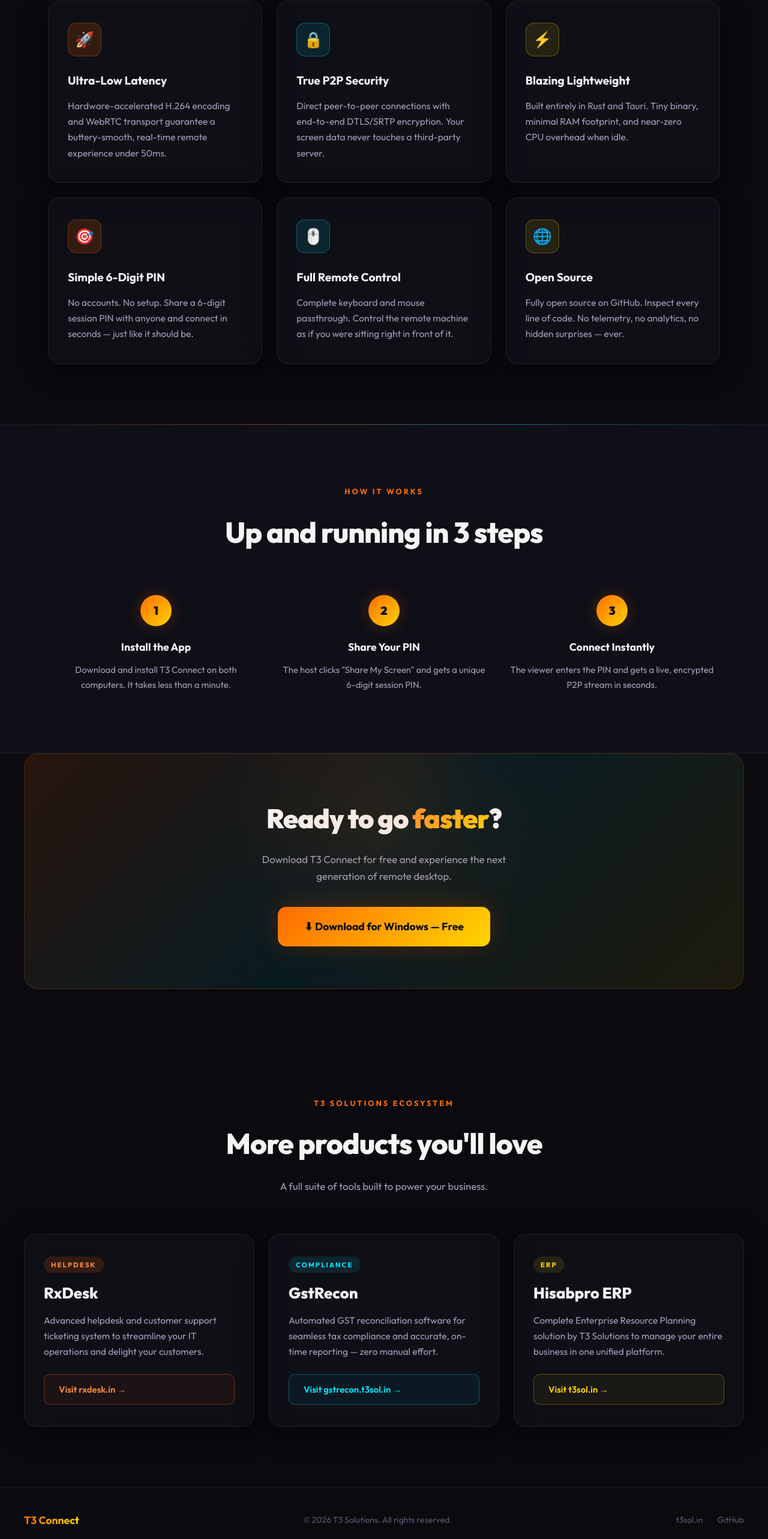
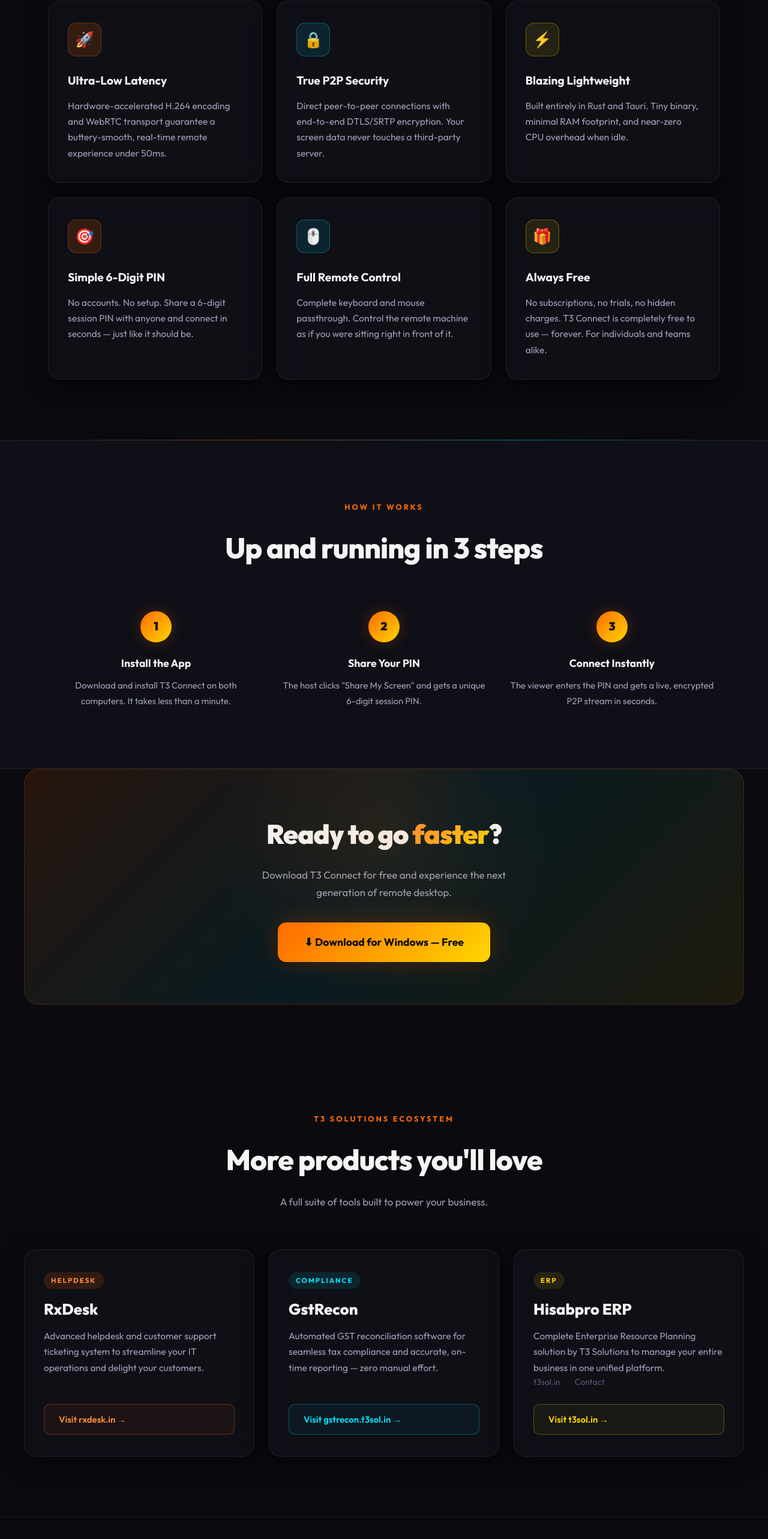
Before and after one commit to tararajchandra/t3Connect, a Next.js app in the folder t3-connect-website/: page / in a window 1280 px wide. Shown: the part 1262-3828 px from the top of the page at 60% size. Built offline with nearby package versions, Linux system fonts and the light colour scheme.

Commit message:
Remove open source mention, replace with Always Free; remove GitHub link from footer

```diff
--- a/t3-connect-website/src/app/layout.tsx
+++ b/t3-connect-website/src/app/layout.tsx
@@ -56,7 +56,7 @@
             <p className="footer-copy">© {new Date().getFullYear()} T3 Solutions. All rights reserved.</p>
             <div className="footer-links">
               <a href="https://t3sol.in" target="_blank" rel="noopener noreferrer">t3sol.in</a>
-              <a href="https://github.com/tararajchandra/t3Connect" target="_blank" rel="noopener noreferrer">GitHub</a>
+              <a href="mailto:support@t3sol.in">Contact</a>
             </div>
           </div>
         </footer>
--- a/t3-connect-website/src/app/page.tsx
+++ b/t3-connect-website/src/app/page.tsx
@@ -90,10 +90,10 @@
             <p>Complete keyboard and mouse passthrough. Control the remote machine as if you were sitting right in front of it.</p>
           </div>
 
-          <div className="feature-card glass-panel fc-yellow" id="feature-open">
-            <div className="feature-icon-wrapper fi-yellow">🌐</div>
-            <h3>Open Source</h3>
-            <p>Fully open source on GitHub. Inspect every line of code. No telemetry, no analytics, no hidden surprises — ever.</p>
+          <div className="feature-card glass-panel fc-yellow" id="feature-free">
+            <div className="feature-icon-wrapper fi-yellow">🎁</div>
+            <h3>Always Free</h3>
+            <p>No subscriptions, no trials, no hidden charges. T3 Connect is completely free to use — forever. For individuals and teams alike.</p>
           </div>
         </div>
       </section>
@@ -176,6 +176,10 @@
                 <span className="promo-tag tag-yellow">ERP</span>
                 <h3 className="promo-title">Hisabpro ERP</h3>
                 <p>Complete Enterprise Resource Planning solution by T3 Solutions to manage your entire business in one unified platform.</p>
+                <div className="footer-links">
+                  <a href="https://t3sol.in" target="_blank" rel="noopener noreferrer">t3sol.in</a>
+                  <a href="mailto:support@t3sol.in">Contact</a>
+                </div>
               </div>
               <a href="https://t3sol.in" target="_blank" rel="noopener noreferrer" className="promo-link promo-link-yellow" id="promo-hisabpro-link">
                 Visit t3sol.in →
```
